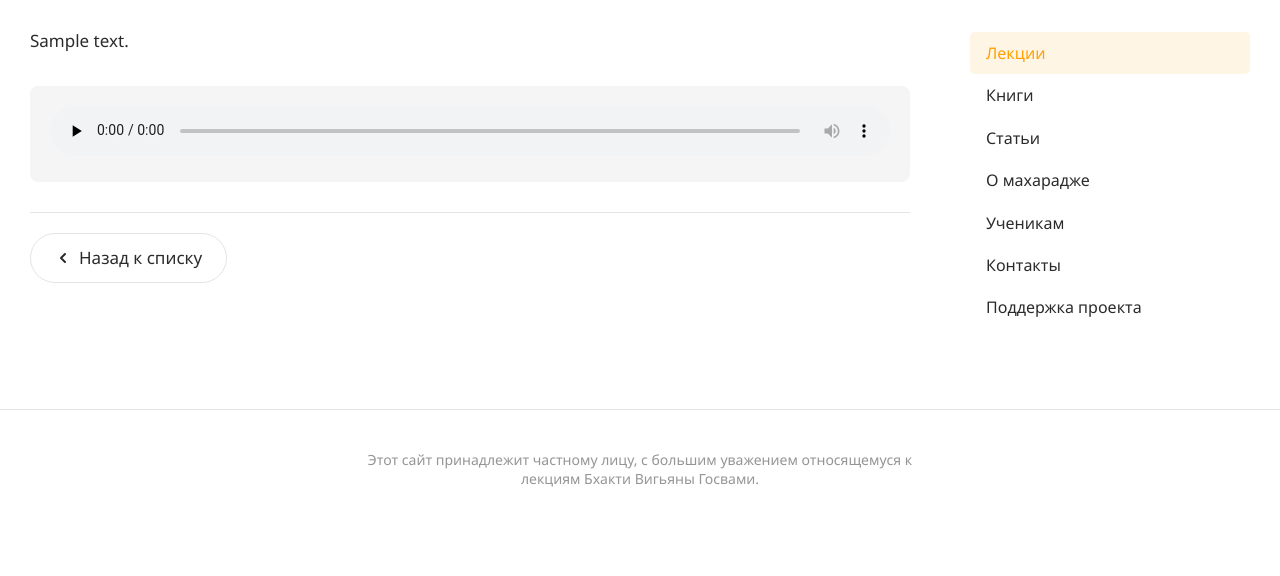
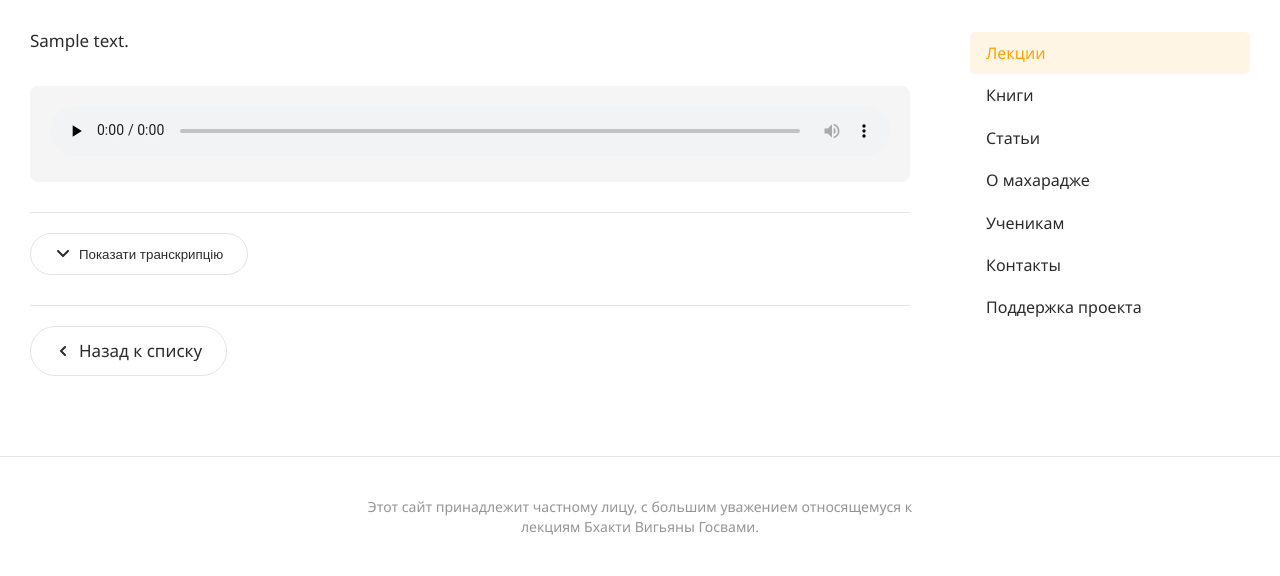
Before and after one commit to breakeneck/goswami-new, a Django app: page /lecture/1/ in a window 1280 px wide. Shown: the part 451-1027 px from the top of the page. Before the commit the page ends 938 px from the top, so only its background shows below. Run offline with Django 5.2, Linux system fonts and the light colour scheme; tables that the repository leaves empty hold one stand-in row (values such as "Sample post"); grey boxes marked "Sample" are stand-in pictures; some web fonts are replaced.

Commit message:
feat(lecture): add transcript toggle section with draft and final display

```diff
--- a/web/static/css/style.css
+++ b/web/static/css/style.css
@@ -1317,6 +1317,89 @@ img {
     border-color: #ffa000;
     color: #fff;
     text-decoration: none;
+}
+
+/* Transcribe Section */
+.transcribe-section {
+    margin-top: 30px;
+    padding-top: 20px;
+    border-top: 1px solid #e4e4e4;
+}
+
+.transcribe-toggle {
+    display: inline-flex;
+    align-items: center;
+    gap: 8px;
+    padding: 12px 24px;
+    background: #fff;
+    border: 1px solid #e4e4e4;
+    color: #2b2b2b;
+    border-radius: 25px;
+    font-weight: 500;
+    cursor: pointer;
+    transition: all 0.2s;
+}
+
+.transcribe-toggle:hover {
+    background: #23ada8;
+    border-color: #23ada8;
+    color: #fff;
+}
+
+.transcribe-toggle svg {
+    transition: transform 0.3s ease;
+}
+
+.transcribe-toggle.expanded svg {
+    transform: rotate(180deg);
+}
+
+.transcribe-content {
+    overflow: hidden;
+    max-height: 0;
+    opacity: 0;
+    transition: max-height 0.4s ease, opacity 0.3s ease, padding 0.3s ease;
+    padding-top: 0;
+}
+
+.transcribe-content.expanded {
+    max-height: 2000px;
+    opacity: 1;
+    padding-top: 20px;
+}
+
+.transcribe-draft,
+.transcribe-final {
+    margin-bottom: 30px;
+}
+
+.transcribe-draft h4,
+.transcribe-final h4 {
+    font-size: 18px;
+    color: #2b2b2b;
+    margin-bottom: 12px;
+    font-weight: 700;
+}
+
+.transcribe-draft {
+    background: rgba(255, 160, 0, 0.05);
+    padding: 20px;
+    border-radius: 10px;
+    border-left: 4px solid #ffa000;
+}
+
+.transcribe-final {
+    background: rgba(35, 173, 168, 0.05);
+    padding: 20px;
+    border-radius: 10px;
+    border-left: 4px solid #23ada8;
+}
+
+.transcribe-text {
+    font-size: 16px;
+    line-height: 1.7;
+    color: #4c5451;
+    white-space: pre-wrap;
 }
 
 @media only screen and (max-width: 768px) {
--- a/web/static/js/main.js
+++ b/web/static/js/main.js
@@ -240,6 +240,36 @@ document.addEventListener('DOMContentLoaded', function() {
             }, 500);
         });
     });
+
+    // Transcribe toggle functionality
+    const transcribeToggle = document.getElementById('transcribeToggle');
+    const transcribeContent = document.getElementById('transcribeContent');
+
+    if (transcribeToggle && transcribeContent) {
+        transcribeToggle.addEventListener('click', function() {
+            const isExpanded = transcribeContent.classList.contains('expanded');
+
+            if (isExpanded) {
+                transcribeContent.classList.remove('expanded');
+                transcribeToggle.classList.remove('expanded');
+                transcribeToggle.innerHTML = `
+                    <svg width="16" height="16" viewBox="0 0 16 16" fill="none" xmlns="http://www.w3.org/2000/svg">
+                        <path d="M3 5L8 10L13 5" stroke="currentColor" stroke-width="2" stroke-linecap="round" stroke-linejoin="round"/>
+                    </svg>
+                    Показати транскрипцію
+                `;
+            } else {
+                transcribeContent.classList.add('expanded');
+                transcribeToggle.classList.add('expanded');
+                transcribeToggle.innerHTML = `
+                    <svg width="16" height="16" viewBox="0 0 16 16" fill="none" xmlns="http://www.w3.org/2000/svg">
+                        <path d="M3 5L8 10L13 5" stroke="currentColor" stroke-width="2" stroke-linecap="round" stroke-linejoin="round"/>
+                    </svg>
+                    Приховати транскрипцію
+                `;
+            }
+        });
+    }
 });
 
 // Utility function to format duration
--- a/web/templates/lecture_detail.html
+++ b/web/templates/lecture_detail.html
@@ -59,6 +59,31 @@
     </div>
     {% endif %}
 
+    {% if lecture.draft or lecture.transcribe_txt %}
+    <div class="transcribe-section">
+        <button type="button" class="transcribe-toggle" id="transcribeToggle">
+            <svg width="16" height="16" viewBox="0 0 16 16" fill="none" xmlns="http://www.w3.org/2000/svg">
+                <path d="M3 5L8 10L13 5" stroke="currentColor" stroke-width="2" stroke-linecap="round" stroke-linejoin="round"/>
+            </svg>
+            Показати транскрипцію
+        </button>
+        <div class="transcribe-content" id="transcribeContent" style="display: none;">
+            {% if lecture.draft %}
+            <div class="transcribe-draft">
+                <h4>Чернетка</h4>
+                <div class="transcribe-text">{{ lecture.draft|linebreaks }}</div>
+            </div>
+            {% endif %}
+            {% if lecture.transcribe_txt %}
+            <div class="transcribe-final">
+                <h4>Транскрипція</h4>
+                <div class="transcribe-text">{{ lecture.transcribe_txt|linebreaks }}</div>
+            </div>
+            {% endif %}
+        </div>
+    </div>
+    {% endif %}
+
     <div class="lecture-actions">
         <a href="/" class="btn-back">
             <svg width="16" height="16" viewBox="0 0 16 16" fill="none" xmlns="http://www.w3.org/2000/svg">
```
